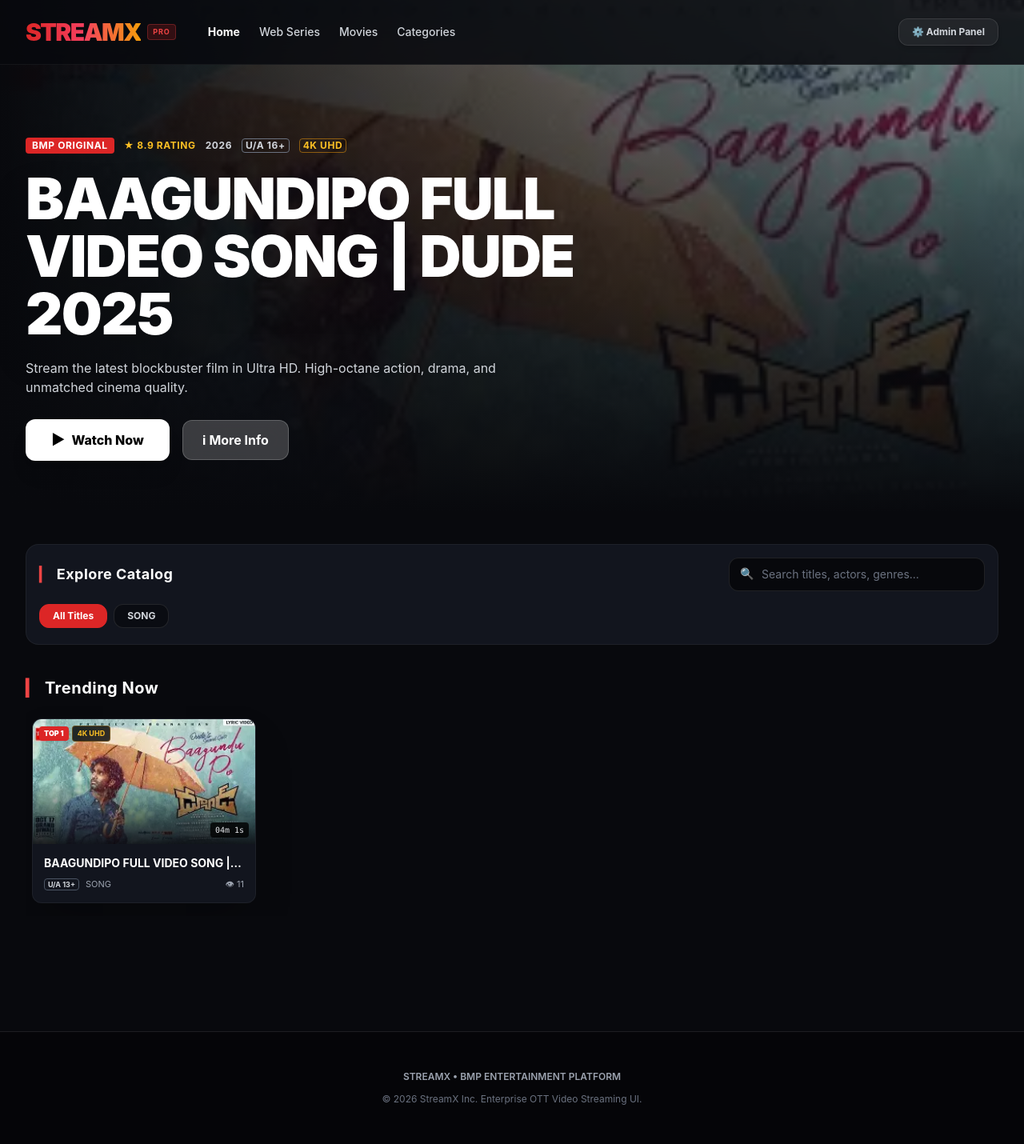
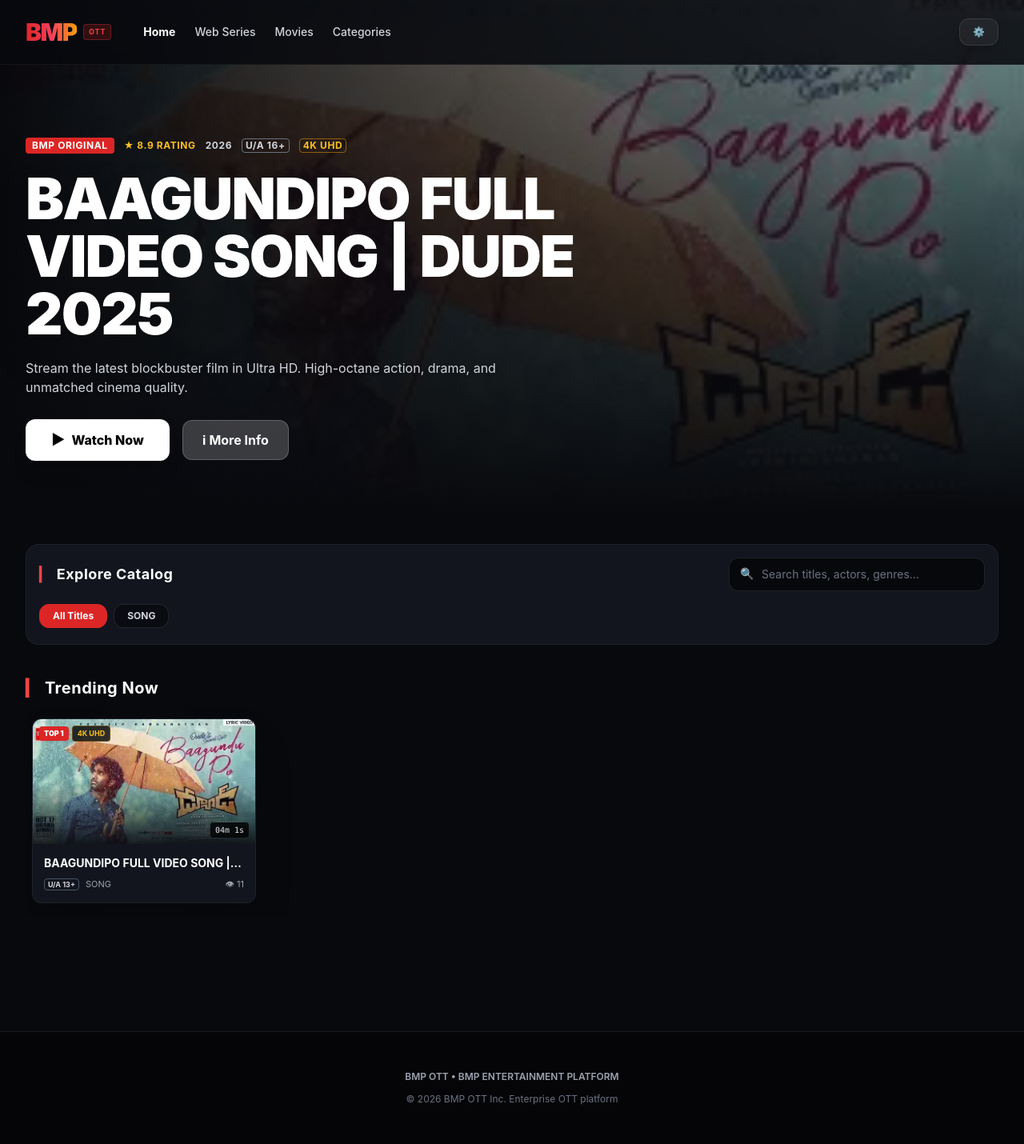
Before and after one commit to balu143-bplatinum/streamx-ott, a Django app: page / in a window 1280 px wide. Shown: the whole page at 80% size. Run offline with Django 5.2, Linux system fonts and the light colour scheme; data comes from the database, SQL or seed files in the repository; some libraries are stand-ins or nearby versions.

Commit message:
Fix TEMPLATES backend typo and update templates

```diff
--- a/web/templates/web/base.html
+++ b/web/templates/web/base.html
@@ -3,7 +3,7 @@
 <head>
     <meta charset="UTF-8">
     <meta name="viewport" content="width=device-width, initial-scale=1.0">
-    <title>{% block title %}StreamX PRO - Binge Media Platform{% endblock %}</title>
+    <title>{% block title %}BMP OTT - An product by BMP Entertains{% endblock %}</title>
 
     <!-- Tailwind CSS -->
     <script src="https://cdn.tailwindcss.com"></script>
@@ -55,10 +55,10 @@
             <div class="flex items-center space-x-10">
                 <a href="{% url 'index' %}" class="flex items-center space-x-2 group">
                     <span class="text-3xl font-black tracking-tighter text-transparent bg-clip-text bg-gradient-to-r from-red-600 via-rose-500 to-amber-500">
-                        STREAMX
+                        BMP
                     </span>
                     <span class="text-[9px] font-bold tracking-widest px-1.5 py-0.5 bg-red-600/20 text-red-500 border border-red-500/30 rounded uppercase">
-                        PRO
+                        OTT
                     </span>
                 </a>
 
@@ -71,8 +71,8 @@
             </div>
 
             <div class="flex items-center space-x-5">
-                <a href="/admin/" target="_blank" class="px-4 py-2 text-xs font-bold text-gray-300 hover:text-white bg-white/5 hover:bg-white/10 border border-white/10 rounded-xl transition flex items-center space-x-1.5 shadow-md">
-                    <span>⚙️ Admin Panel</span>
+                <a href="" target="_blank" class="px-4 py-2 text-xs font-bold text-gray-300 hover:text-white bg-white/5 hover:bg-white/10 border border-white/10 rounded-xl transition flex items-center space-x-1.5 shadow-md">
+                    <span>⚙️</span>
                 </a>
             </div>
         </div>
@@ -86,8 +86,8 @@
     <!-- Professional Footer -->
     <footer class="border-t border-white/10 py-12 mt-20 bg-black/40">
         <div class="max-w-[1700px] mx-auto px-4 text-center text-xs text-gray-500 space-y-3">
-            <p class="font-semibold text-gray-400">STREAMX • BMP ENTERTAINMENT PLATFORM</p>
-            <p>© 2026 StreamX Inc. Enterprise OTT Video Streaming UI.</p>
+            <p class="font-semibold text-gray-400">BMP OTT • BMP ENTERTAINMENT PLATFORM</p>
+            <p>© 2026 BMP OTT Inc. Enterprise OTT platform</p>
         </div>
     </footer>
 
--- a/web/templates/web/index.html
+++ b/web/templates/web/index.html
@@ -1,6 +1,6 @@
 {% extends 'web/base.html' %}
 
-{% block title %}StreamX PRO - Watch Movies & Series Online{% endblock %}
+{% block title %}BMP OTT - Watch Movies & Series Online{% endblock %}
 
 {% block content %}
 <div class="space-y-10 pb-16">
```
